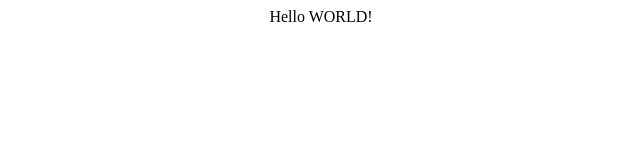
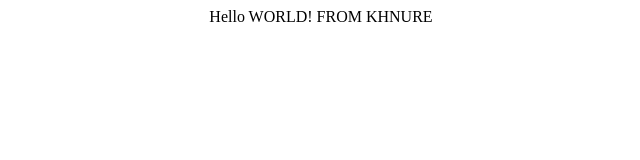
Before and after one commit to islade1/pipeline-project, a plain HTML site: page html/index.html in a window 1280 px wide. Shown: the whole page, without its empty margins (319-959 px from the left). Drawn offline with Linux system fonts and the light colour scheme.

Commit message:
Update index.html

```diff
--- a/html/index.html
+++ b/html/index.html
@@ -1,6 +1,6 @@
 <html>
 <header><title>My HTML Page</title></header>
 <body>
-<p align="center">Hello WORLD!</p>
+<p align="center">Hello WORLD! FROM KHNURE</p>
 </body>
 </html>
```
